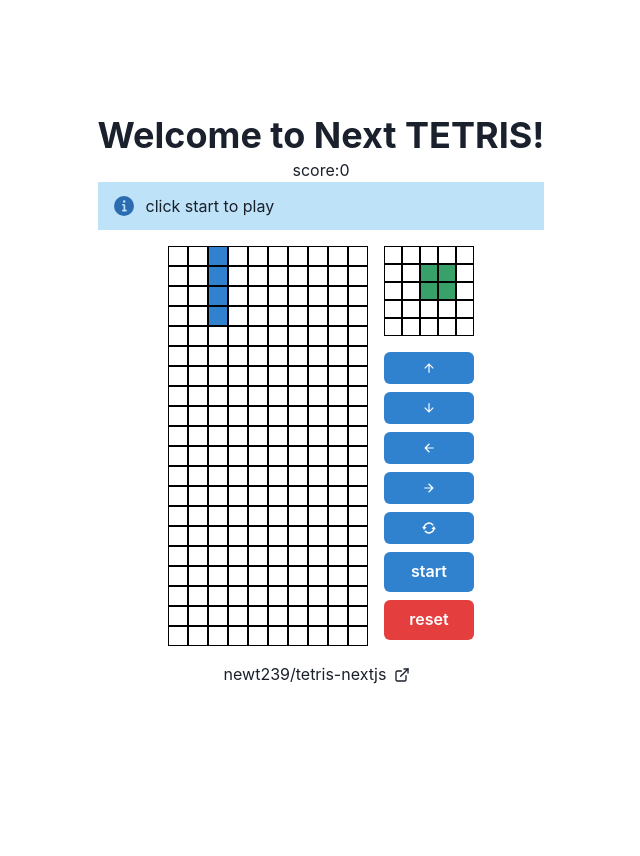
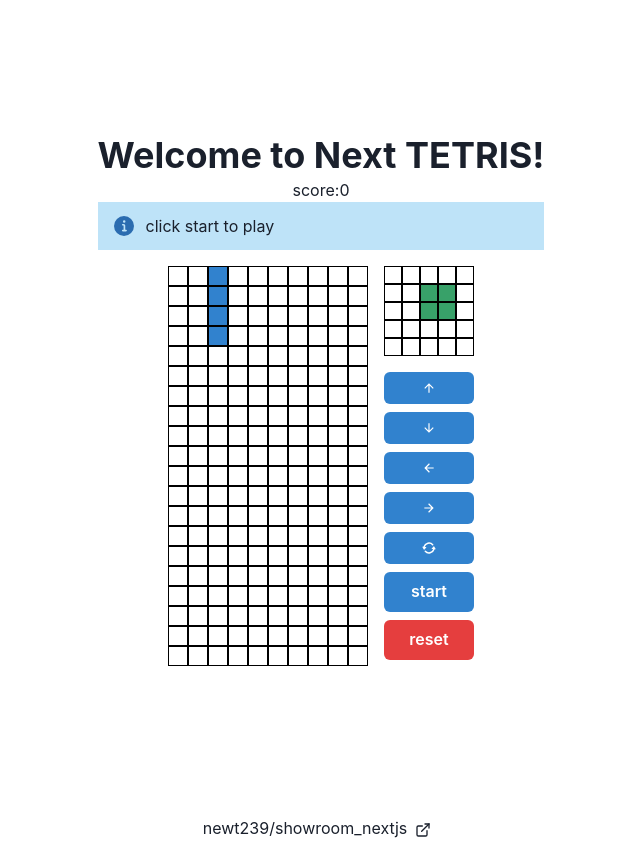
Before and after one commit to newt239/showroom_nextjs, a Next.js app: page /tetris in a window 1280 px wide. Shown: the whole page, without its empty margins (319-959 px from the left). Before the commit the page ends 800 px from the top, so only its background shows below. Built offline with nearby package versions, Linux system fonts and the light colour scheme.

Commit message:
add: credit to all page

```diff
--- a/src/pages/_app.tsx
+++ b/src/pages/_app.tsx
@@ -1,11 +1,21 @@
 import '../styles/globals.scss'
 import type { AppProps } from 'next/app'
-import { ChakraProvider } from '@chakra-ui/react'
+import { Box, ChakraProvider, Container, Link } from '@chakra-ui/react'
+import { ExternalLinkIcon } from '@chakra-ui/icons'
 
 function MyApp({ Component, pageProps }: AppProps) {
   return (
     <ChakraProvider>
-      <Component {...pageProps} />
+      <>
+        <Box sx={{ minHeight: "90vh" }}>
+          <Component {...pageProps} />
+        </Box>
+        <Container sx={{ textAlign: "center", my: "1rem" }}>
+          <Link href="https://github.com/newt239/showroom_nextjs" isExternal sx={{ marginTop: "1rem" }}>
+            newt239/showroom_nextjs<ExternalLinkIcon mx={2} />
+          </Link>
+        </Container>
+      </>
     </ChakraProvider>
   )
 }
--- a/src/pages/no_vowels.tsx
+++ b/src/pages/no_vowels.tsx
@@ -37,9 +37,9 @@ const NoVowels: NextPage = () => {
             {hide ? "show" : "hide"}
           </Button>
         </Box>
-        <Heading as="h3" size="lg" sx={{ textAlign: "center" }}>Result</Heading>
         {text && (
           <Box borderWidth={1} borderRadius="lg" sx={{ my: "1rem", p: "1rem" }}>
+            <Heading as="h3" size="lg" sx={{ textAlign: "center" }}>Result</Heading>
             <Text fontSize="xl" sx={{ letterSpacing: ".5rem" }}>
               {Array.from(text).map(s => {
                 if (['a', 'i', 'u', 'e', 'o', 'A', 'I', 'U', 'E', 'O'].includes(s)) {
--- a/src/pages/tetris.tsx
+++ b/src/pages/tetris.tsx
@@ -57,9 +57,6 @@ const Tetris: NextPage = () => {
               <Player />
             </Flex>
           </Flex>
-          <Link href="https://github.com/newt239/tetris-nextjs" isExternal sx={{ marginTop: "1rem" }}>
-            newt239/tetris-nextjs<ExternalLinkIcon mx={2} />
-          </Link>
         </main>
       </div >
     </GlobalContext.Provider>
```
